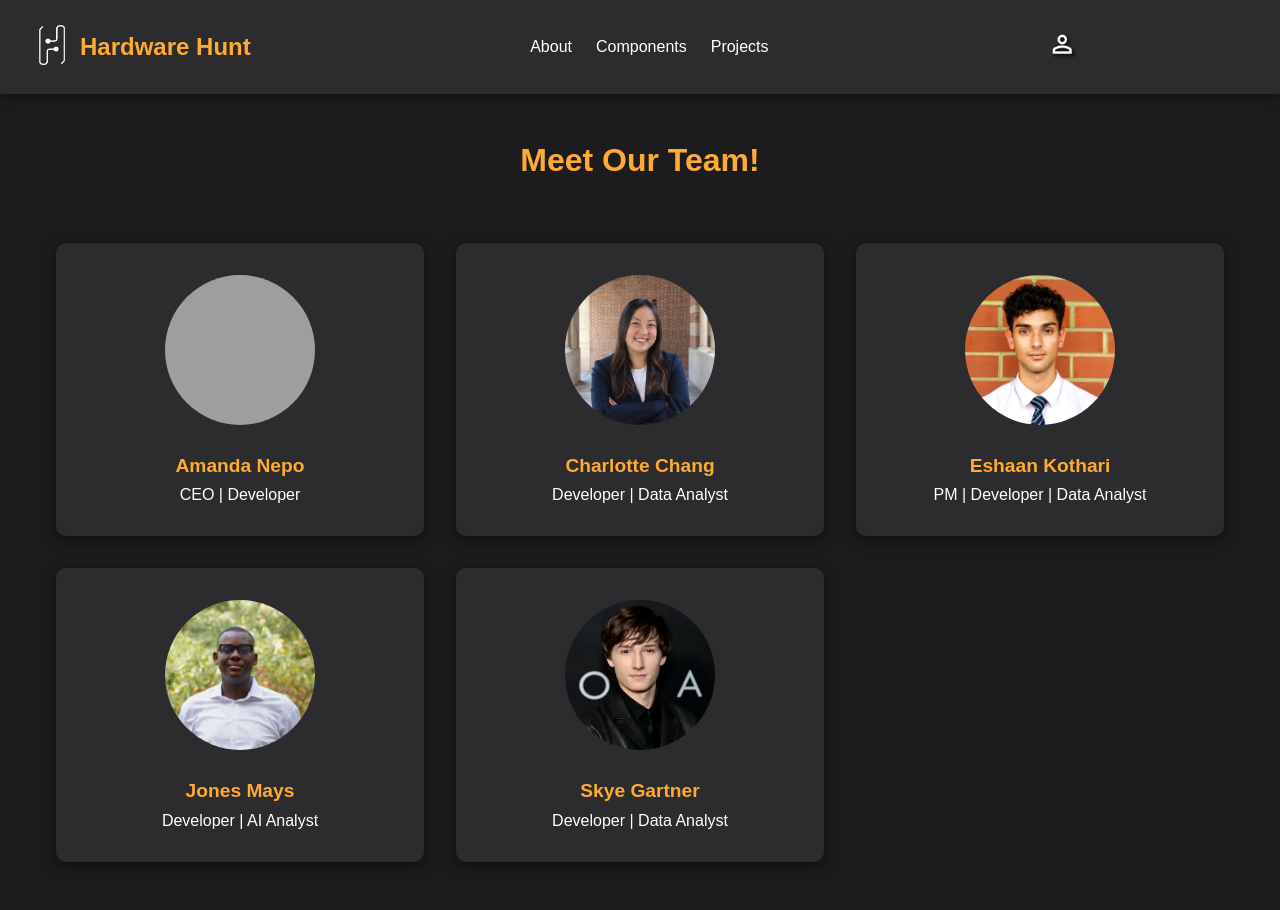
After one commit to JonesMays/hardware_hunt, a PHP site: page /about.php in a window 1280 px wide. The commit adds this page. Run offline with PHP 8.4, Linux system fonts and the light colour scheme; grey boxes are pictures that could not be loaded.

Commit message:
navbar fixes; literally 3 hours of bug squashing

```diff
--- /dev/null
+++ b/hardwareHunt/about.php
@@ -0,0 +1,123 @@
+<?php
+    $showSearchBar = false;
+    include 'navbar.php';
+?>
+
+<!DOCTYPE html>
+<html lang="en">
+<head>
+    <meta charset="UTF-8">
+    <meta name="viewport" content="width=device-width, initial-scale=1.0">
+    <title>About Us</title>
+    <style>
+        * {
+            box-sizing: border-box;
+            margin: 0;
+            padding: 0;
+        }
+
+        body {
+            font-family: Arial, sans-serif;
+            background-color: #1c1c1e;
+            color: #ffffff;
+        }
+
+        .content {
+            max-width: 1200px;
+            margin: 2em auto;
+            padding: 1em;
+            text-align: center;
+        }
+
+        .content h1 {
+            color: #ffaa33;
+            margin-bottom: 2em;
+        }
+
+        .grid-container {
+            display: grid;
+            grid-template-columns: repeat(3, 1fr);
+            gap: 2em;
+            justify-content: center;
+        }
+
+        .profile-box {
+            background-color: #2c2c2e;
+            padding: 2em 1em;
+            border-radius: 10px;
+            box-shadow: 0 4px 15px rgba(0, 0, 0, 0.5);
+            text-align: center;
+        }
+
+        .profile-box img {
+            width: 150px;
+            height: 150px;
+            border-radius: 50%;
+            margin-bottom: 1em;
+        }
+
+        .profile-box h3 {
+            font-size: 1.2em;
+            color: #ffaa33;
+            margin: 0.5em 0;
+        }
+
+        .profile-box p {
+            font-size: 1em;
+            color: #ffffff;
+        }
+
+        @media (max-width: 768px) {
+            .grid-container {
+                grid-template-columns: repeat(2, 1fr);
+                gap: 1.5em;
+            }
+        }
+
+        @media (max-width: 480px) {
+            .grid-container {
+                grid-template-columns: 1fr;
+                gap: 1em;
+            }
+        }
+    </style>
+</head>
+<body>
+    <!--
+    <iframe src="navbar.html" style="border: none; width: 100%; height: auto;" id="navbar"></iframe>
+    -->
+
+
+    <main class="content">
+        <h1>Meet Our Team!</h1>
+        <div class="grid-container">
+            <div class="profile-box">
+                <img src="profileImages/amanda.png" alt="Person 1">
+                <h3>Amanda Nepo</h3>
+                <p>CEO | Developer</p>
+            </div>
+            <div class="profile-box">
+                <img src="profileImages/charlotte.png" alt="Person 2">
+                <h3>Charlotte Chang</h3>
+                <p>Developer | Data Analyst</p>
+            </div>
+            <div class="profile-box">
+                <img src="profileImages/eshaan.png" alt="Person 3">
+                <h3>Eshaan Kothari</h3>
+                <p>PM | Developer | Data Analyst</p>
+            </div>
+            <div class="profile-box">
+                <img src="profileImages/jones.png" alt="Person 4">
+                <h3>Jones Mays</h3>
+                <p>Developer | AI Analyst</p>
+            </div>
+            <div class="profile-box">
+                <img src="profileImages/skye.png" alt="Person 5">
+                <h3>Skye Gartner</h3>
+                <p>Developer | Data Analyst</p>
+            </div>
+        </div>
+    </main>
+
+</body>
+</html>
--- a/hardwareHunt/menu.css
+++ b/hardwareHunt/menu.css
@@ -19,7 +19,7 @@ header {
     display: flex;
     justify-content: space-between;
     align-items: center;
-    padding: 1.5em 2em;
+    padding: 0;
     width: 100%;
     box-shadow: 0 2px 10px rgba(0, 0, 0, 0.5);
 }
--- a/hardwareHunt/navbar.php
+++ b/hardwareHunt/navbar.php
@@ -1,9 +1,6 @@
-<?php
-// navbar.php
-?>
-
 <!DOCTYPE html>
 <html lang="en">
+<!-- Head section remains the same -->
 <head>
     <meta charset="UTF-8">
     <meta name="viewport" content="width=device-width, initial-scale=1.0">
@@ -60,10 +57,23 @@
         }
 
         .header-right {
-            display: block;
-            text-align: right;
-            gap: 1em;
-            width: 200px;
+            display: flex;           /* Keep this */
+            align-items: center;     /* Keep this */
+            gap: 1em;               /* Keep this */
+            width: 200px;           /* Keep this */
+            /* Remove the display: block and text-align: right */
+        }
+
+        .header-right form {
+            display: flex;
+            align-items: center;
+        }
+
+        #search-bar {
+            padding: 1em;
+            border-radius: 15px;
+            border: 1px solid #ccc;
+            height: 30px;
         }
 
         .user-icon {
@@ -76,18 +86,30 @@
 <body>
 <header>
     <div class="header-left">
-        <a href="hardwareHunt/search.php">
+        <a href="search.php">
             <img src="HHlogo.png" alt="Hardware Hunt Logo" class="logo">
         </a>
         <h1>Hardware Hunt</h1>
     </div>
     <nav class="header-center">
-        <a href="hardwareHunt/NewPages/about.html">About</a>
-        <a href="hardwareHunt/component_results.php">Components</a>
-        <a href="hardwareHunt/project_results.php">Projects</a>
+        <a href="about.php">About</a>
+        <a href="component_results.php">Components</a>
+        <a href="project_results.php">Projects</a>
     </nav>
     <div class="header-right">
-        <a href="profile.php">
+        <?php if (isset($showPartsSearchBar) && $showPartsSearchBar): ?>
+            <form action="component_results.php" method="get">
+                <input type="search" id="search-bar" placeholder="Search..." name="search-parts">
+            </form>
+        <?php endif; ?>
+        <?php if (isset($showProjectsSearchBar) && $showProjectsSearchBar): ?>
+            <form action="project_results.php" method="get">
+                <input type="search" id="search-bar" placeholder="Search..." name="search-projects">
+            </form>
+        <?php endif; ?>
+
+        <!-- Modified profile icon link -->
+        <a href="<?php echo isset($_SESSION['user_user_id']) ? 'profile.php' : 'login.php'; ?>">
             <img src="user-icon.png" alt="User Icon" class="user-icon">
         </a>
     </div>
```
Also changed, not shown: hardwareHunt/NewPages/addProject.html (+6 -6 lines), hardwareHunt/component_details.php (+6 -23 lines), hardwareHunt/component_results.php (+5 -20 lines), hardwareHunt/profile.php (+29 -3 lines), hardwareHunt/project_details.php (+5 -22 lines), hardwareHunt/project_results.php (+9 -28 lines), hardwareHunt/search.php (+7 -4 lines), hardwareHunt/profileImages/charlotte.png (renamed from hardwareHunt/NewPages/profileImages/charlotte.png), hardwareHunt/profileImages/eshaan.png (renamed from hardwareHunt/NewPages/profileImages/eshaan.png), hardwareHunt/profileImages/jones.png (renamed from hardwareHunt/NewPages/profileImages/jones.png), hardwareHunt/profileImages/skye.png (renamed from hardwareHunt/NewPages/profileImages/skye.png), 1 other file.
